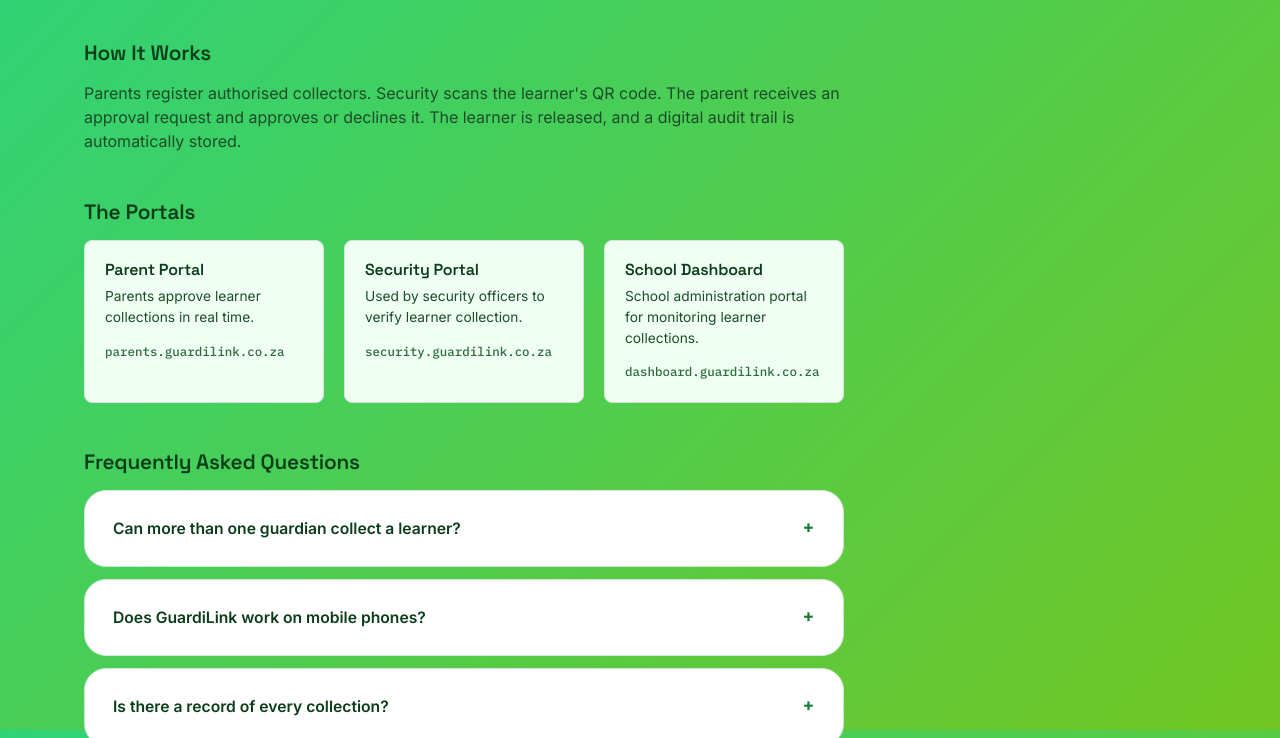
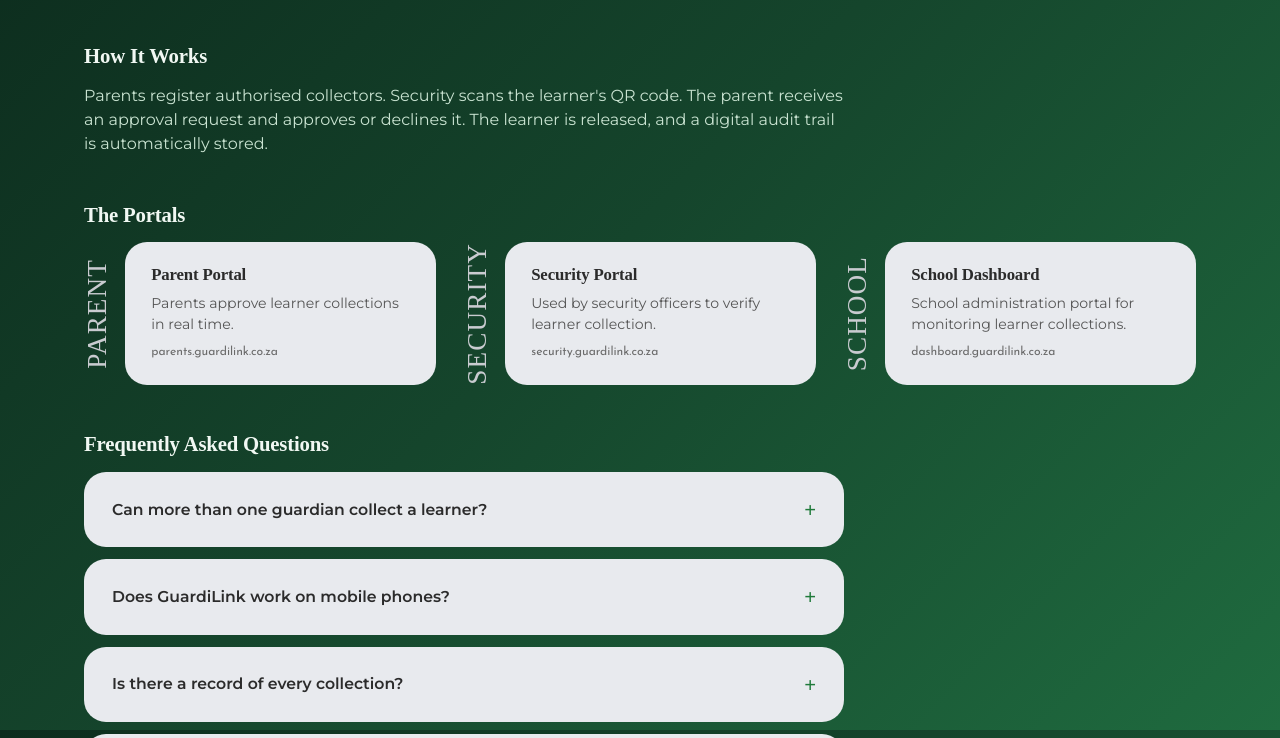
Before and after one commit to Mamothweteng/senelo-africa-website, a plain HTML site: page GuardiLink.html in a window 1280 px wide. Shown: the part 870-1608 px from the top of the page. Drawn offline with Linux system fonts and the light colour scheme; a web font is replaced by a local one.

Commit message:
Rebrand to SeneMati, new logos, navy buttons, GuardiLink page redesign

```diff
--- a/GuardiLink.html
+++ b/GuardiLink.html
@@ -7,66 +7,107 @@
   <meta name="description" content="GuardiLink is a cloud-based learner collection management platform for schools, using QR verification and real-time parent approval." />
   <link rel="preconnect" href="https://fonts.googleapis.com">
   <link rel="preconnect" href="https://fonts.gstatic.com" crossorigin>
-  <link href="https://fonts.googleapis.com/css2?family=Space+Grotesk:wght@400;500;600;700&family=Inter:wght@400;500;600&family=IBM+Plex+Mono:wght@500&display=swap" rel="stylesheet">
+  <link href="https://fonts.googleapis.com/css2?family=GFS+Didot&family=Josefin+Sans:wght@400;600;700&family=Montserrat:wght@300;400;500;600;700&display=swap" rel="stylesheet">
   <link rel="stylesheet" href="css/style.css" />
     <style>
     :root {
-      --color-bg: #FFFFFF;        /* cards sit white on the gradient */
-      --color-surface: #F0FFF4;   /* very light mint */
-      --color-surface-2: #FFFFFF;
-      --color-border: #CFE8D5;    /* soft green-grey border */
+      /* Forest greens, sampled from the GuardiLink logo */
+      --forest-dark: #0D2D1E;
+      --forest: #15452C;
+      --forest-light: #1F6B3F;
+      --tick: #78C958; /* the green of the logo's tick */
 
-      /* Accents */
-      --color-primary: #2E9E4B;
-      --color-accent: #5ACB6A;
-      --color-white: #FFFFFF;
+      /* Soft grey cards, same as the Mission / Vision cards */
+      --color-bg: #FFFFFF;
+      --color-surface: #E8EAEE;
+      --color-surface-2: #E8EAEE;
+      --color-border: rgba(255, 255, 255, 0.18);
 
-      --color-text: #0B3D1A;      /* deep green, readable on the gradient */
-      --color-text-muted: #1B4D28;
-      --color-text-dim: #2F6B3C;
+      /* Light text for the dark page (cards below set their own dark text) */
+      --color-text: #F1F8F3;
+      --color-text-muted: #C9E3D1;
+      --color-text-dim: #9CC4A9;
 
-      --gradient-facet: linear-gradient(135deg, var(--color-accent), var(--color-primary) 40%, var(--color-border) 75%);
-
-      /* Type */
-      --font-display: 'Space Grotesk', sans-serif;
-      --font-body: 'Inter', sans-serif;
-      --font-mono: 'IBM Plex Mono', monospace;
-
-      /* Layout */
-      --max-width: 1160px;
-      --radius: 14px;
-      --radius-sm: 8px;
-    }
-
-    /* Light mint text is hard to read on this bright green, so use the deep green instead */
-    .hero h1,
-    .hero .page-intro-lede,
-    .hero .eyebrow,
-    .hero .back-link {
-      color: #0B3D1A;
+      --gradient-facet: linear-gradient(135deg, #A8E6B3, var(--tick));
     }
 
     body {
-      background: #72c623;
-      background: linear-gradient(315deg, #72c623 0%, #2ed378 100%);
+      background: #15452C;
+      background: linear-gradient(135deg, var(--forest-dark) 0%, var(--forest) 45%, var(--forest-light) 100%);
       background-attachment: fixed;
       background-repeat: no-repeat;
       min-height: 100vh;
+      color: var(--color-text);
     }
 
-    /* small labels: gold is unreadable on green */
-    .eyebrow,
-    .back-link {
-      color: #0B3D1A;
+    /* The white header keeps dark text */
+    .site-header { color: #2B2B2B; }
+    .brand-sub { color: #6B6B6B; }
+    .nav-toggle span { background: #2B2B2B; }
+
+    /* Small labels on the green */
+    .eyebrow, .back-link { color: #A8E6B3; }
+    .back-link:hover { color: #FFFFFF; }
+    .hero h1 { color: #FFFFFF; }
+
+    .hero-logo { filter: drop-shadow(0 18px 36px rgba(0, 0, 0, 0.4)); }
+
+    /* FAQ cards: soft grey, rounded */
+    .faq-item {
+      background: var(--color-surface);
+      border: none;
+      border-radius: 22px;
+      color: #2B2B2B;
+    }
+    .faq-item p { color: #555555; }
+    .faq-item summary::after { color: #1F7A3A; }
+
+    /* Portals: big grey vertical word + grey card, like Mission / Vision */
+    .project-detail .detail-block--wide { max-width: none; }
+
+    .portal-grid {
+      display: grid;
+      grid-template-columns: repeat(3, 1fr);
+      gap: 28px;
     }
 
-    .btn-154 {
-      color: #FFFFFF;
+    .portal-card {
+      display: flex;
+      align-items: stretch;
+      gap: 14px;
     }
 
+    .portal-card .mission-label {
+      align-self: center;
+      font-size: 1.7rem;
+    }
+
+    .portal-body {
+      flex: 1;
+      display: flex;
+      flex-direction: column;
+      justify-content: center;
+      gap: 8px;
+      padding: 24px 26px;
+      background: var(--color-surface);
+      border-radius: 22px;
+      color: #2B2B2B;
+    }
+
+    .portal-body h3 { font-size: 1.05rem; color: #2B2B2B; }
+    .portal-body p { font-size: 0.88rem; color: #555555; }
+    .portal-body .app-subdomain { color: #6B6B6B; font-size: 0.76rem; word-break: break-all; }
+
+    @media (max-width: 900px) {
+      .portal-grid { grid-template-columns: 1fr; }
+    }
+
+    /* Button: small pill in the tick green, dark text */
+    .btn-154 { color: #0B3D1A; }
+
     .btn-154 span {
-      background: #0B3D1A;
-      color: #FFFFFF;
+      background: var(--tick);
+      color: #0B3D1A;
       border: none;
       border-radius: 2rem;
       padding: 10px 18px;
@@ -79,23 +120,17 @@
     /* the outer ring: faint at rest, solid on hover */
     .btn-154::before {
       display: block;
-      background: #0B3D1A;
-      border: 2px solid #FFFFFF;
+      background: var(--tick);
+      border: 2px solid var(--tick);
       border-radius: 2rem;
       width: 108%;
       left: -4%;
       opacity: 0.2;
     }
 
-    .btn-154:hover::before {
-      opacity: 1;
-    }
-
-    .btn-154:hover svg {
-      width: 20px;
-    }
-
-    .faq-item summary::after { color: #1F7A3A; }
+    .btn-154:hover::before { opacity: 1; }
+    .btn-154:hover svg { width: 20px; }
+    .btn-154:focus-visible { outline-color: #FFFFFF; }
     .project-detail .btn-154 { margin-top: 12px; }
   </style>
 </head>
@@ -142,7 +177,7 @@
       </div>
 
       <div class="hero-visual">
-        <img src="assets/Gurdilink.jpeg" alt="GuardiLink platform preview" class="hero-logo" />
+        <img src="assets/guardilink-logo.png" alt="GuardiLink platform preview" class="hero-logo" />
       </div>
     </div>
   </section>
@@ -184,24 +219,37 @@
         </p>
       </div>
 
-      <div class="detail-block">
+            <div class="detail-block detail-block--wide">
         <h2>The Portals</h2>
-        <div class="portal-row">
-          <div class="portal-item">
+        <div class="portal-grid">
+
+          <div class="portal-card">
+            <span class="mission-label">Parent</span>
+            <div class="portal-body">
               <h3>Parent Portal</h3>
               <p>Parents approve learner collections in real time.</p>
               <span class="app-subdomain">parents.guardilink.co.za</span>
             </div>
-          <div class="portal-item">
+          </div>
+
+          <div class="portal-card">
+            <span class="mission-label">Security</span>
+            <div class="portal-body">
               <h3>Security Portal</h3>
               <p>Used by security officers to verify learner collection.</p>
               <span class="app-subdomain">security.guardilink.co.za</span>
             </div>
-          <div class="portal-item">
+          </div>
+
+          <div class="portal-card">
+            <span class="mission-label">School</span>
+            <div class="portal-body">
               <h3>School Dashboard</h3>
               <p>School administration portal for monitoring learner collections.</p>
               <span class="app-subdomain">dashboard.guardilink.co.za</span>
             </div>
+          </div>
+
         </div>
       </div>
 
@@ -210,19 +258,19 @@
         <div class="faq-list">
           <details class="faq-item">
             <summary>Can more than one guardian collect a learner?</summary>
-            <p>Yes — parents can manage multiple authorised collectors.</p>
+            <p>Yes, parents can manage multiple authorised collectors.</p>
           </details>
           <details class="faq-item">
             <summary>Does GuardiLink work on mobile phones?</summary>
-            <p>Yes — parents receive notifications and approve collections directly from their smartphones.</p>
+            <p>Yes, parents receive notifications and approve collections directly from their smartphones.</p>
           </details>
           <details class="faq-item">
             <summary>Is there a record of every collection?</summary>
-            <p>Yes — every collection is permanently recorded with date, time and authorised collector information.</p>
+            <p>Yes, every collection is permanently recorded with date, time and authorised collector information.</p>
           </details>
           <details class="faq-item">
             <summary>Does GuardiLink integrate with existing security systems?</summary>
-            <p>Yes — it complements access control, facial recognition, CCTV and visitor management systems.</p>
+            <p>Yes, it complements access control, facial recognition, CCTV and visitor management systems.</p>
           </details>
         </div>
       </div>
--- a/css/style.css
+++ b/css/style.css
@@ -18,10 +18,14 @@
 
   --gradient-facet: linear-gradient(135deg, var(--color-gold), var(--color-orange) 50%, var(--color-olive) 100%);
 
-  /* Type */
+   /* Type */
+  --font-display: 'GFS Didot', serif;          /* headings */
+  --font-body: 'Montserrat', sans-serif;       /* body text, buttons, nav */
+  --font-mono: 'Josefin Sans', sans-serif;     /* small uppercase labels */
+  /* previous fonts, to revert:
   --font-display: 'Space Grotesk', sans-serif;
   --font-body: 'Inter', sans-serif;
-  --font-mono: 'IBM Plex Mono', monospace;
+  --font-mono: 'IBM Plex Mono', monospace; */
 
   /* Layout */
   --max-width: 1160px;
@@ -1016,10 +1020,10 @@ button:focus-visible {
 }
 
 /* =========================================================
-   INDUSTRIES — dark band, continuously scrolling strip
+   INDUSTRIES — dark band, continuously scrolling strip #2B2B2B;
    ========================================================= */
 .industries {
-  background: #2B2B2B;
+  background: #181c44;
   padding: 72px 0;
 }
 
@@ -1334,3 +1338,5 @@ button:focus-visible {
   background: var(--color-navy);
   color: #FFFFFF;
 }
+/* Font change: GFS Didot has only one weight, so never fake a bold. Delete this block if you revert the fonts. */
+html { font-synthesis: none; }
```
Also changed, not shown: about.html (+1 -1 lines), index.html (+1 -1 lines), projects.html (+1 -1 lines), qualibev.html (+1 -1 lines), assets/guardilink-logo.png (added). Lines whose indentation alone changed are shown as unchanged.
